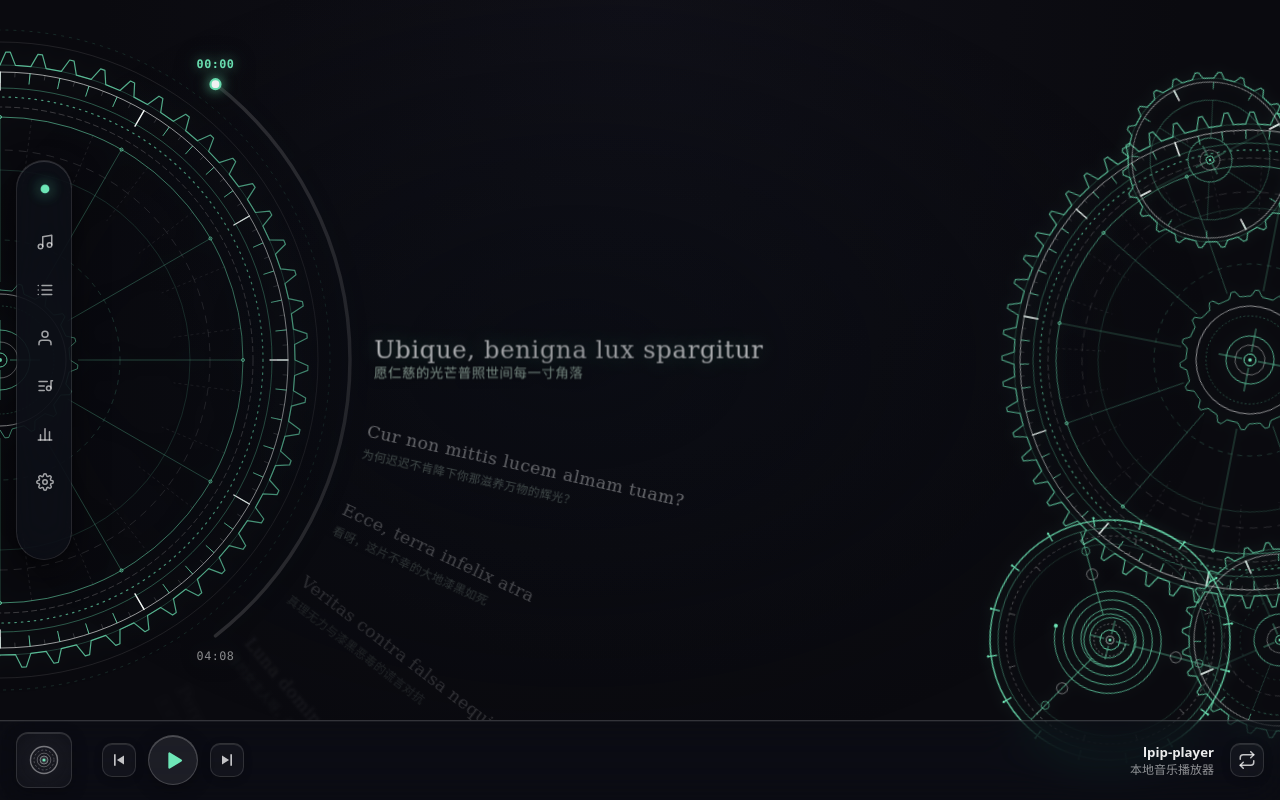
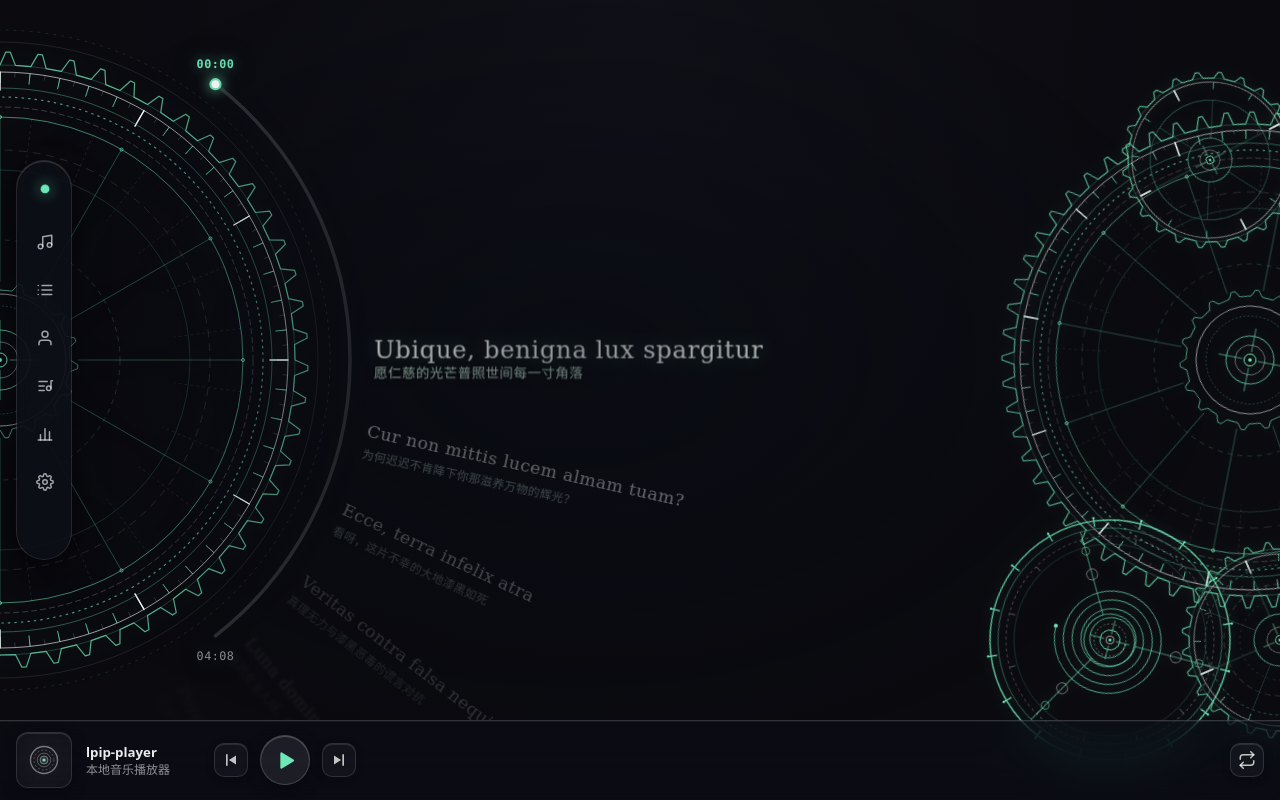
Before and after one commit to lpipp/lpip-player, a React (Vite) app in the folder src/renderer/: page / in a window 1280 px wide. Shown: the top 800 px of the page. Built offline with nearby package versions, Linux system fonts and the light colour scheme.

Commit message:
feat(ui): 将当前播放歌曲信息移至状态栏封面右侧，播放控制紧随其后

```diff
--- a/src/renderer/src/components/StatusBar.css
+++ b/src/renderer/src/components/StatusBar.css
@@ -117,13 +117,49 @@
 }
 
 /* ------------------------------------------------------------
-   播放控制按键区 (位于封面框右侧 30px 处)
+   歌曲元数据卡片 (紧邻封面框右侧 14px 处)
+   ------------------------------------------------------------ */
+.status-bar-meta-block {
+  display: flex;
+  flex-direction: column;
+  justify-content: center;
+  gap: 3px;
+  margin-left: 14px;
+  max-width: 220px;
+  min-width: 100px;
+  text-align: left;
+  flex-shrink: 1;
+}
+
+.status-bar-meta-title {
+  font-family: var(--font-family-ui);
+  font-size: calc(var(--font-size-ui, 13px) + 0.5px);
+  font-weight: 600;
+  color: var(--theme-text-primary, rgba(255, 255, 255, 0.92));
+  white-space: nowrap;
+  overflow: hidden;
+  text-overflow: ellipsis;
+  line-height: 1.2;
+  text-align: left;
+}
+
+.status-bar-meta-sub {
+  display: flex;
+  align-items: center;
+  justify-content: flex-start;
+  gap: 6px;
+  line-height: 1;
+}
+
+/* ------------------------------------------------------------
+   播放控制按键区 (紧随歌曲信息右侧 28px 处)
    ------------------------------------------------------------ */
 .status-bar-controls {
   display: flex;
   align-items: center;
   gap: 12px;
-  margin-left: 30px;
+  margin-left: 28px;
+  flex-shrink: 0;
   user-select: none;
 }
 
@@ -339,7 +375,7 @@
 }
 
 /* ------------------------------------------------------------
-   右侧扩展区 (Track Meta + Mode Toggle)
+   右侧扩展区 (Mode Toggle)
    ------------------------------------------------------------ */
 .status-bar-right-section {
   display: flex;
@@ -349,36 +385,6 @@
   margin-left: auto;
   flex-shrink: 0;
   user-select: none;
-}
-
-/* 歌曲元数据卡片 */
-.status-bar-meta-block {
-  display: flex;
-  flex-direction: column;
-  justify-content: center;
-  gap: 3px;
-  max-width: 220px;
-  min-width: 120px;
-  text-align: right;
-}
-
-.status-bar-meta-title {
-  font-family: var(--font-family-ui);
-  font-size: calc(var(--font-size-ui, 13px) + 0.5px);
-  font-weight: 600;
-  color: var(--theme-text-primary, rgba(255, 255, 255, 0.92));
-  white-space: nowrap;
-  overflow: hidden;
-  text-overflow: ellipsis;
-  line-height: 1.2;
-}
-
-.status-bar-meta-sub {
-  display: flex;
-  align-items: center;
-  justify-content: flex-end;
-  gap: 6px;
-  line-height: 1;
 }
 
 .status-bar-quality-badge {
--- a/src/renderer/src/components/StatusBar.tsx
+++ b/src/renderer/src/components/StatusBar.tsx
@@ -134,7 +134,40 @@ export default function StatusBar({
         )}
       </div>
 
-      {/* 播放控制按键组: 位于封面框右侧 30px 处 */}
+      {/* 当前曲目元数据卡片: 紧邻封面框右侧 */}
+      <div
+        className="status-bar-meta-block"
+        title={
+          currentSong
+            ? `${currentSong.title} - ${currentSong.artist}${currentSong.album ? ` (${currentSong.album})` : ''}`
+            : 'lpip-player'
+        }
+      >
+        <div className="status-bar-meta-title">
+          {currentSong?.title || 'lpip-player'}
+        </div>
+        <div className="status-bar-meta-sub">
+          {currentSong && (() => {
+            // 音质徽标兜底: 未知 quality 统一落 STD 灰徽标, 拒绝裸 badge-undefined
+            const rawQuality = currentSong.quality ?? 'STD'
+            const normalized = String(rawQuality).toLowerCase()
+            const known = normalized === 'sq' || normalized === 'hi-res' || normalized === 'hq' || normalized === 'std'
+              ? normalized
+              : 'std'
+            const label = known === 'std' && normalized !== 'std' ? 'STD' : String(rawQuality)
+            return (
+              <span className={`status-bar-quality-badge badge-${known}`}>
+                {label}
+              </span>
+            )
+          })()}
+          <span className="status-bar-meta-artist">
+            {currentSong?.artist || '本地音乐播放器'}
+          </span>
+        </div>
+      </div>
+
+      {/* 播放控制按键组: 紧随歌曲信息右侧 */}
       <div className="status-bar-controls" aria-label="播放控制">
         {/* 上一曲按键 */}
         <button
@@ -194,41 +227,8 @@ export default function StatusBar({
         </button>
       </div>
 
-      {/* 右侧扩展区: 歌曲元数据展示、播放模式切换 */}
+      {/* 右侧扩展区: 播放模式切换 */}
       <div className="status-bar-right-section" aria-label="播放辅助控制">
-        {/* 当前曲目元数据卡片 */}
-        <div
-          className="status-bar-meta-block"
-          title={
-            currentSong
-              ? `${currentSong.title} - ${currentSong.artist}${currentSong.album ? ` (${currentSong.album})` : ''}`
-              : 'lpip-player'
-          }
-        >
-          <div className="status-bar-meta-title">
-            {currentSong?.title || 'lpip-player'}
-          </div>
-          <div className="status-bar-meta-sub">
-            {currentSong && (() => {
-              // 音质徽标兜底: 未知 quality 统一落 STD 灰徽标, 拒绝裸 badge-undefined
-              const rawQuality = currentSong.quality ?? 'STD'
-              const normalized = String(rawQuality).toLowerCase()
-              const known = normalized === 'sq' || normalized === 'hi-res' || normalized === 'hq' || normalized === 'std'
-                ? normalized
-                : 'std'
-              const label = known === 'std' && normalized !== 'std' ? 'STD' : String(rawQuality)
-              return (
-                <span className={`status-bar-quality-badge badge-${known}`}>
-                  {label}
-                </span>
-              )
-            })()}
-            <span className="status-bar-meta-artist">
-              {currentSong?.artist || '本地音乐播放器'}
-            </span>
-          </div>
-        </div>
-
         {/* 播放模式切换按键 (列表循环 / 随机播放 / 单曲循环) */}
         <button
           type="button"
```
